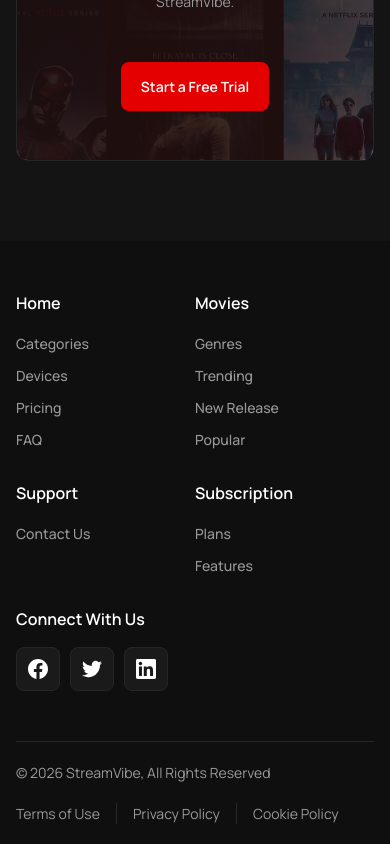
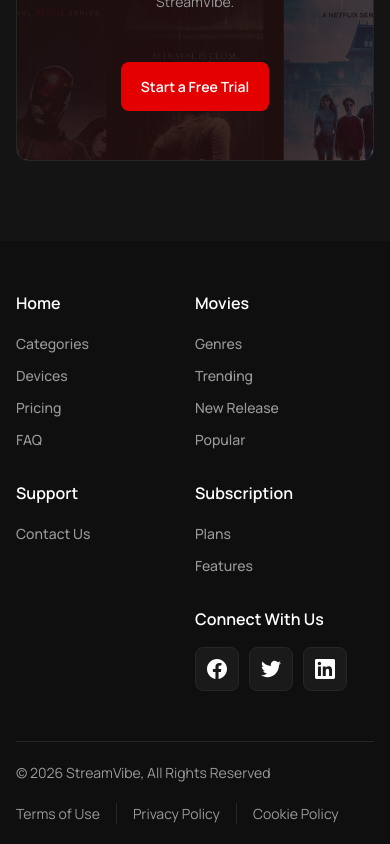
Before and after one commit to mxcvber/StreamVibe-Web, a Next.js app: page / in a window 390 px wide. Shown: the part 5538-6382 px from the top of the page. Built offline with nearby package versions, Linux system fonts and the light colour scheme.

Commit message:
fix: place footer social links in the last column

```diff
--- a/src/components/shared/footer/site-footer.tsx
+++ b/src/components/shared/footer/site-footer.tsx
@@ -18,7 +18,7 @@
             <FooterLinkColumn key={column.title} {...column} />
           ))}
 
-          <div className='flex flex-col gap-4 lg:gap-5 2xl:gap-6'>
+          <div className='flex flex-col gap-4 max-sm:col-start-2 max-lg:col-start-3 lg:gap-5 2xl:gap-6'>
             <h3 className='text-16 font-semibold lg:text-18 2xl:text-20'>Connect With Us</h3>
 
             <ul className='flex gap-2.5 2xl:gap-3.5'>
```
